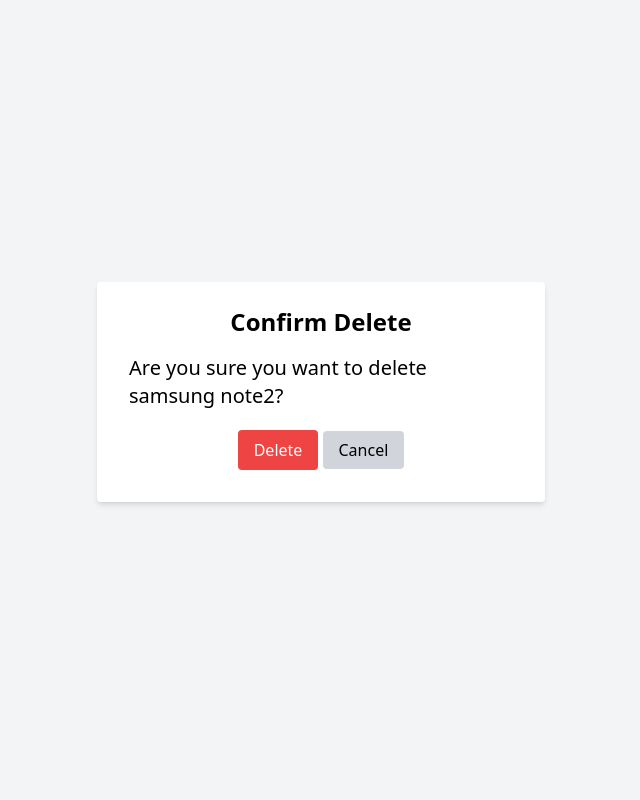
After one commit to joy-mahmud/django-shopping-app-test, a Django app: page /admin-panel/delete-product/1/ in a window 1280 px wide. The commit adds this page. Shown: the whole page, without its empty margins (319-959 px from the left). Run offline with Django 5.2, Linux system fonts and the light colour scheme; a user stored in the database is signed in; data comes from the database, SQL or seed files in the repository; both versions use the stored data as it was after the commit.

Commit message:
add product update delete  done

```diff
--- a/admin_panel/templates/admin/dashboard.html
+++ b/admin_panel/templates/admin/dashboard.html
@@ -39,11 +39,9 @@
                             <a href="{% url 'update_product' product.id%}" class="text-blue-600 hover:text-blue-800">
                                 Update
                             </a>
-                            <form action="{% url 'add_product' %}" method="post" class="inline">
-                                {% csrf_token %}
-                                <button type="submit" class="text-red-600 hover:text-red-800">
+                                <a href="{% url 'delete_product' product.id %}" class="text-red-600 hover:text-red-800">
                                     Delete
-                                </button>
+                                </a>
                             </form>
                         </div>
                     </td>
--- /dev/null
+++ b/admin_panel/templates/admin/deleteConfirm.html
@@ -0,0 +1,23 @@
+<!-- templates/admin_panel/product_confirm_delete.html -->
+<!DOCTYPE html>
+<html lang="en">
+<head>
+    <meta charset="UTF-8">
+    <meta name="viewport" content="width=device-width, initial-scale=1.0">
+    <title>Confirm Delete</title>
+    <link href="https://cdn.jsdelivr.net/npm/tailwindcss@2.2.19/dist/tailwind.min.css" rel="stylesheet">
+</head>
+<body class="bg-gray-100 flex justify-center items-center h-screen">
+    <div class="bg-white shadow-md rounded px-8 pt-6 pb-8 mb-4 w-full max-w-md">
+        <h2 class="text-2xl font-bold mb-4 text-center">Confirm Delete</h2>
+        <p class="font-600 text-xl mb-5">Are you sure you want to delete {{ product.name }}?</p>
+       <div class="flex justify-center">
+        <form method="post">
+            {% csrf_token %}
+            <button type="submit" class="bg-red-500 text-white py-2 px-4 rounded hover:bg-red-600">Delete</button>
+            <a href="{% url 'dashboard' %}" class="bg-gray-300 text-black py-2 px-4 rounded hover:bg-gray-400">Cancel</a>
+        </form>
+       </div>
+    </div>
+</body>
+</html>
--- a/admin_panel/templates/admin/sidebar.html
+++ b/admin_panel/templates/admin/sidebar.html
@@ -4,12 +4,12 @@
     </div>
     <ul class="mt-6 space-y-2 p-2">
         <li>
-            <a href="#" class="block px-4 py-2 text-gray-200 hover:bg-gray-700 hover:text-white rounded">
+            <a href="{% url 'dashboard' %}" class="block px-4 py-2 text-gray-200 hover:bg-gray-700 hover:text-white rounded">
                 All Products
             </a>
         </li>
         <li>
-            <a href="#" class="block px-4 py-2 text-gray-200 hover:bg-gray-700 hover:text-white rounded">
+            <a href="{% url 'add_product' %}" class="block px-4 py-2 text-gray-200 hover:bg-gray-700 hover:text-white rounded">
                 Add Product
             </a>
         </li>
--- a/admin_panel/urls.py
+++ b/admin_panel/urls.py
@@ -5,4 +5,5 @@
     path('dashboard/',views.dashboard,name='dashboard'),
     path('addProduct/',views.add_product, name="add_product"),
     path('edit-product/<int:product_id>/', views.update_product, name='update_product'),
+      path('delete-product/<int:id>/', views.delete_product, name='delete_product'),
 ]
--- a/admin_panel/views.py
+++ b/admin_panel/views.py
@@ -43,3 +43,13 @@
         else:
             form = UpdateProduct(instance=product)
         return render(request, 'admin/edit_product.html', {'form': form,'product':product})
+
+
+@login_required
+@user_passes_test(is_admin)
+def delete_product(request, id):
+    product = get_object_or_404(Product, pk=id)
+    if request.method == 'POST':
+        product.delete()
+        return redirect('dashboard')
+    return render(request, 'admin/deleteConfirm.html', {'product': product})
--- a/main/templates/main/menu.html
+++ b/main/templates/main/menu.html
@@ -5,9 +5,11 @@
                 <li class="mr-[10px] hover:text-white">
                     <a href=" {% url 'home' %}">Home</a>
                 </li>
+                {% if request.user.is_superuser %}
                 <li class="mr-[10px] hover:text-white">
-                    <a href="{% url 'add_product' %}">Add product</a>
+                    <a href="{% url 'dashboard' %}">Dashboard</a>
                 </li>
+                {% endif %}
                 <li class="mr-[10px] hover:text-white">
                     <a href="{% url 'view_cart' %}">Cart</a>
                 </li>
```
Also changed, not shown: db.sqlite3, media/uploads/mobile1.jpg (added), media/uploads/mobile2_BUAZ4WY.jpg (added), media/uploads/mobile3.jpg (added), media/uploads/mobile3_aBMIeYq.jpg (added), media/uploads/mobile3_pIwVhMd.jpg (added), media/uploads/mobile4.jpg (added).
